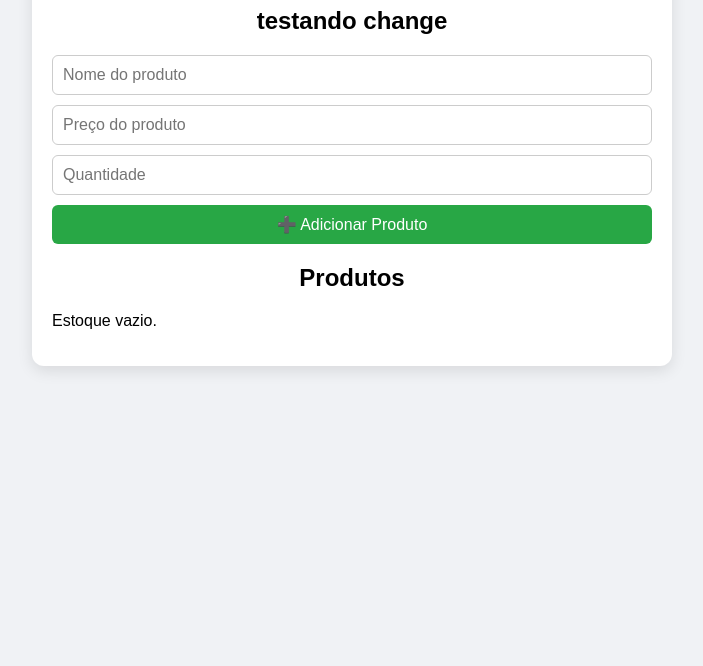
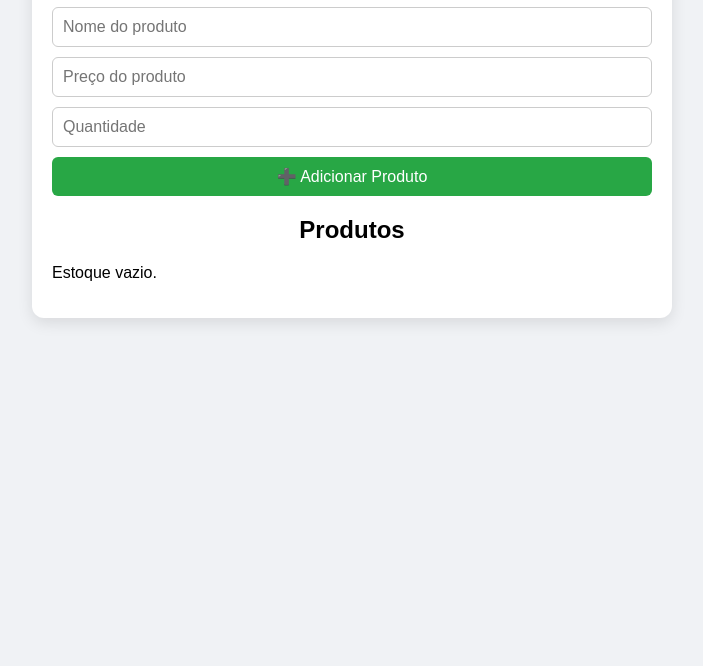
Before and after one commit to eduardodev25/Sistema-de-Estoque, a plain HTML site: page index.html in a window 1280 px wide. Shown: the part 134-800 px from the top of the page, without its empty margins (288-991 px from the left). Drawn offline with Linux system fonts and the light colour scheme.

Commit message:
Update index.html

```diff
--- a/index.html
+++ b/index.html
@@ -9,7 +9,6 @@
 <body>
   <div class="container">
     <h1>📦 Sistema de Estoque</h1>
-    <h2>testando change</h2>
 
     <div class="form">
       <input type="text" id="nome" placeholder="Nome do produto">
```
